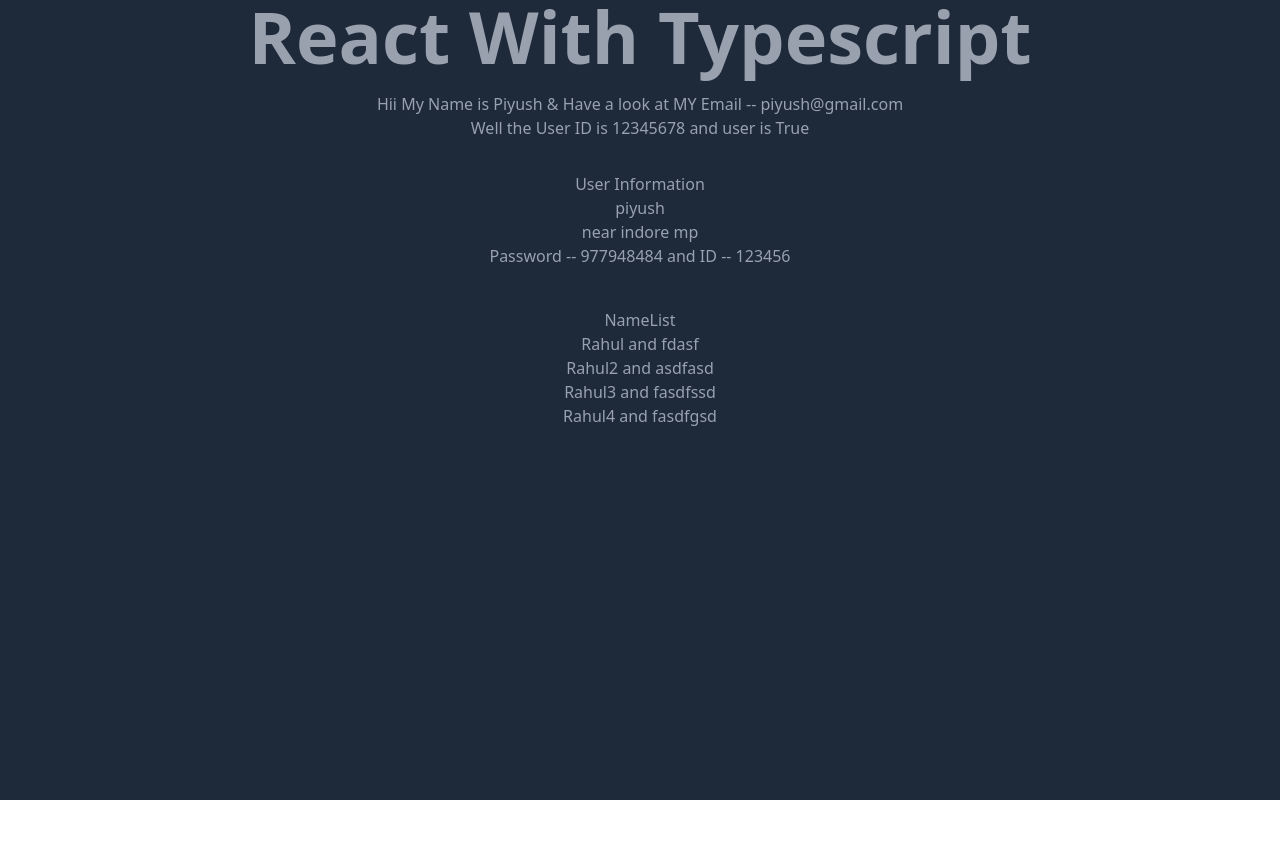
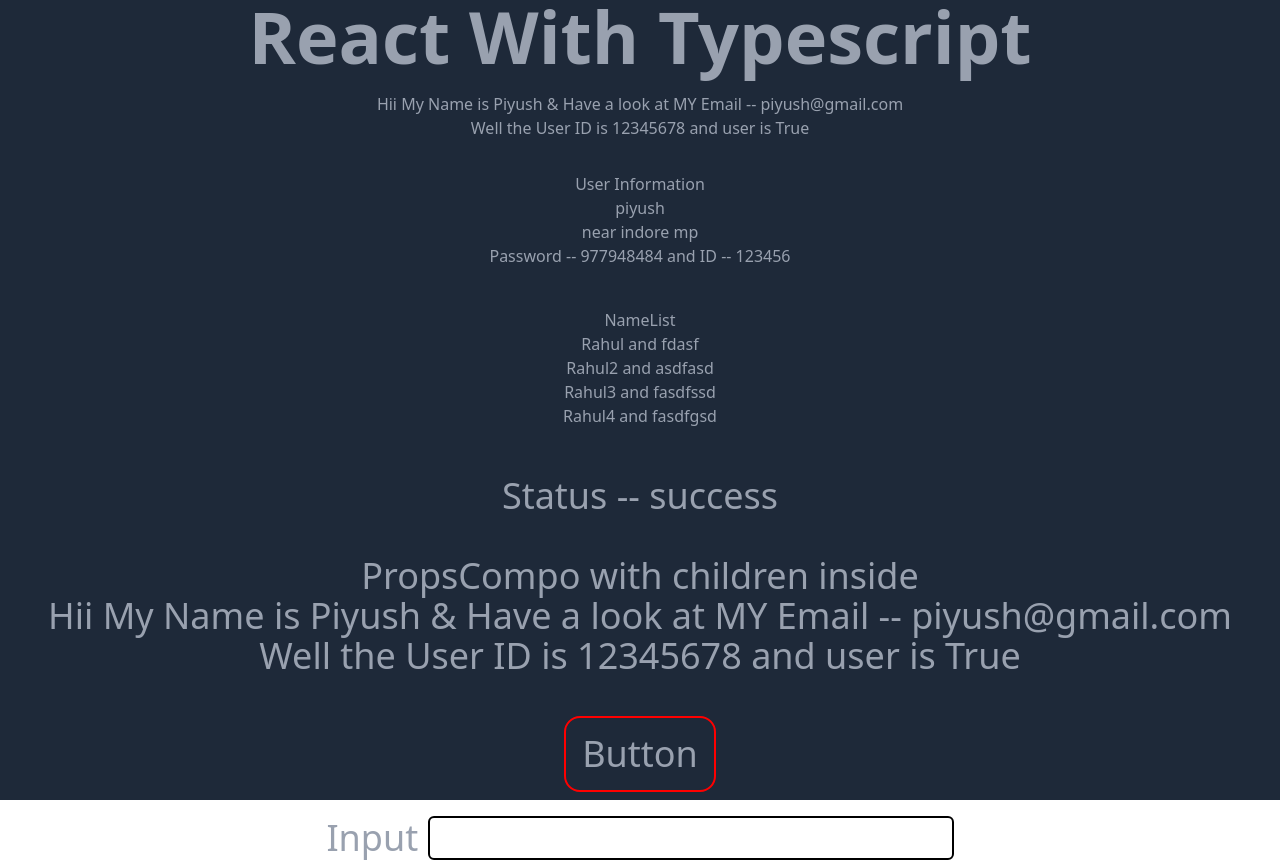
Before and after one commit to piyushkushwaha977/ReactWithTS, a React (Vite) app: page / in a window 1280 px wide. Before the commit the page ends 800 px from the top, so only its background shows below. Built offline with nearby package versions, Linux system fonts and the light colour scheme.

Commit message:
Add Two Event Components Button & Input with CSS Styling

```diff
--- a/src/App.tsx
+++ b/src/App.tsx
@@ -1,6 +1,10 @@
 import Message from "./components/Message"
 import UserInfo from "./components/UserInfo"
 import NameList from "./components/NameList"
+import Status from "./components/Status"
+import PropsCompo from "./components/PropsCompo"
+import Button from "./components/Button"
+import Input from "./components/Input"
 
 
 function App() {
@@ -39,7 +43,28 @@
       <Message name="Piyush" email="piyush@gmail.com" isUserVerified={true} id={12345678}/>
       <UserInfo user={UserDetails}  />
       <NameList users={NameListArray} />
+
+      <div className=" mt-12 text-4xl text-center ">
+        <Status status="success"/>
+
+        <PropsCompo children={<Message name="Piyush" email="piyush@gmail.com" isUserVerified={true} id={12345678} />}>
+           {/* <UserInfo user={UserDetails}/> */}
+        </PropsCompo>
+      </div>
     </div>
+
+    {/* REACT Events with ts  */}
+     <div className=" mt-10 text-center text-4xl flex flex-col gap-6">
+      <Button styles={{ border: "2px solid red" , padding:"1rem" , borderRadius:"1rem" }}
+       handleClick={ (event,id=6) => console.log("button Clicked" , event ,id)}/>
+
+        <Input  changeInput={ event => console.log(event.target.value)}
+        // styles={{border:" 2px solid black" ,padding: "1rem ",}}
+        />
+     </div>
+
+
+
     </div>
   )
 }
--- /dev/null
+++ b/src/components/Button.tsx
@@ -0,0 +1,18 @@
+import React from 'react'
+
+type ButtonProps = {
+    styles: React.CSSProperties
+  handleClick:(event:React.MouseEvent<HTMLButtonElement>, id:number) => void
+}
+
+const Button = (props:ButtonProps) => {
+  return (
+    <div >
+        <button onClick={ (event)  => props.handleClick(event, 6)}
+            style={props.styles}
+            >Button</button>
+    </div>
+  )
+}
+
+export default Button
--- /dev/null
+++ b/src/components/Input.tsx
@@ -0,0 +1,19 @@
+import React from 'react'
+
+type InputProps = {
+    styles?: React.CSSProperties
+    value?:string
+    changeInput : ( event:React.ChangeEvent<HTMLInputElement>) => void
+}
+
+const Input = (props:InputProps) => {
+    console.log(props)
+  return (
+    <div style={props.styles}>
+        <label >Input </label>
+        <input className=' border-black border-2 rounded-md' value={props.value} onChange={props.changeInput}/>
+    </div>
+  )
+}
+
+export default Input
--- /dev/null
+++ b/src/components/PropsCompo.tsx
@@ -0,0 +1,15 @@
+
+type PropsCompo = {
+    children: React.ReactNode
+}
+
+const PropsCompo = (props:PropsCompo) => {
+  return (
+    <div className=" mt-10">
+        <div>PropsCompo with children inside</div>
+        <div>{props.children}</div>
+    </div>
+  )
+}
+
+export default PropsCompo
--- /dev/null
+++ b/src/components/Status.tsx
@@ -0,0 +1,21 @@
+type StatusPropsType = {
+    status: "loading" | "success" | "error"
+}
+
+const Status = ( props:StatusPropsType) => {
+    let Message;
+    if(props.status == "loading"){
+        Message = "loading"
+    }
+    if(props.status == "success"){
+        Message = "success"
+    }
+    if(props.status == "error"){
+        Message = "error"
+    }
+  return (
+    <div>Status --  {Message} </div>
+  )
+}
+
+export default Status
```
